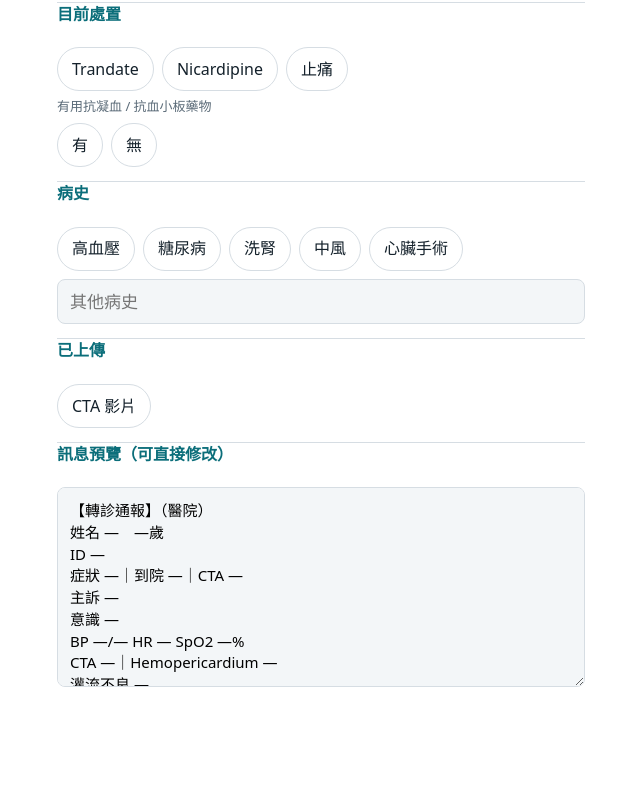
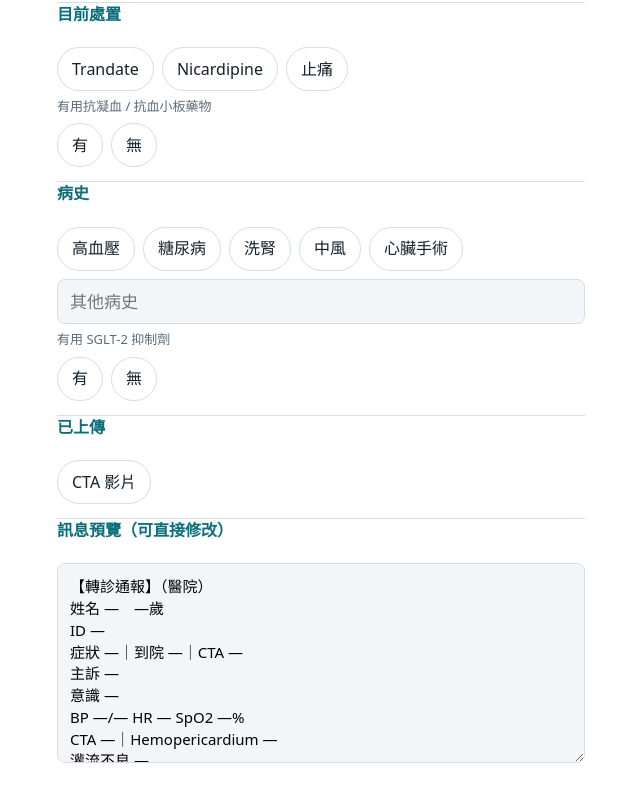
Before and after one commit to shin90188/East-aortic-referral-2026, a plain HTML site: page index.html in a window 1280 px wide. Shown: the part 1660-2466 px from the top of the page, without its empty margins (319-959 px from the left). Drawn offline with Linux system fonts and the light colour scheme.

Commit message:
Add files via upload

```diff
--- a/index.html
+++ b/index.html
@@ -76,7 +76,7 @@
   <legend>病人</legend>
   <div class="row">
     <input type="text" id="name" class="w-name" placeholder="姓名（可用王○○）">
-    <input type="text" id="pid" class="w-full" placeholder="ID（病歷號或身分證）" autocomplete="off">
+    <input type="text" id="pid" class="w-full" placeholder="身分證號碼" autocomplete="off">
     <input type="number" id="age" class="w-age" placeholder="年齡" inputmode="numeric">
     <div class="chips" style="margin:0">
       <button class="chip" data-group="sex" data-single="1" aria-pressed="false">男</button>
@@ -190,6 +190,11 @@
     <button class="chip" aria-pressed="false">心臟手術</button>
   </div>
   <div class="row"><input type="text" id="hx_other" class="w-full" placeholder="其他病史"></div>
+  <p class="hint">有用 SGLT-2 抑制劑</p>
+  <div class="chips">
+    <button class="chip danger" data-group="sglt2" data-single="1" aria-pressed="false">有</button>
+    <button class="chip" data-group="sglt2" data-single="1" aria-pressed="false">無</button>
+  </div>
 </fieldset>
 
 <fieldset>
@@ -253,6 +258,7 @@ function collect(){
     抗凝血藥物: pressed('ac')[0]||'',
     抗凝血藥物品項: pressed('ac')[0]==='有' ? [...pressed('acdrug'), $('ac_other').value].filter(Boolean).join('、') : '',
     病史: [...pressed('hx'), $('hx_other').value].filter(Boolean).join('、'),
+    SGLT2抑制劑: pressed('sglt2')[0]||'',
     已上傳: pressed('up').join('、')
   };
 }
@@ -271,6 +277,7 @@ function message(d){
   L.push(`Lactate ${d.Lactate||'—'}`);
   L.push(`處置 ${d.處置?d.處置.split('、').map(x=>'☑'+x).join(' '):'—'}`);
   L.push(`抗凝血藥物 ${d.抗凝血藥物?'☑'+d.抗凝血藥物:'—'}${d.抗凝血藥物品項?'：'+d.抗凝血藥物品項:''}`);
+  L.push(`SGLT-2抑制劑 ${d.SGLT2抑制劑?'☑'+d.SGLT2抑制劑:'—'}`);
   L.push(`病史 ${d.病史?d.病史.split('、').map(x=>'☑'+x).join(' '):'—'}`);
   L.push(`已上傳 ${d.已上傳?d.已上傳.split('、').map(x=>'☑'+x).join(' '):'—'}`);
   L.push(`通報 ${d.通報時間}`);
```
